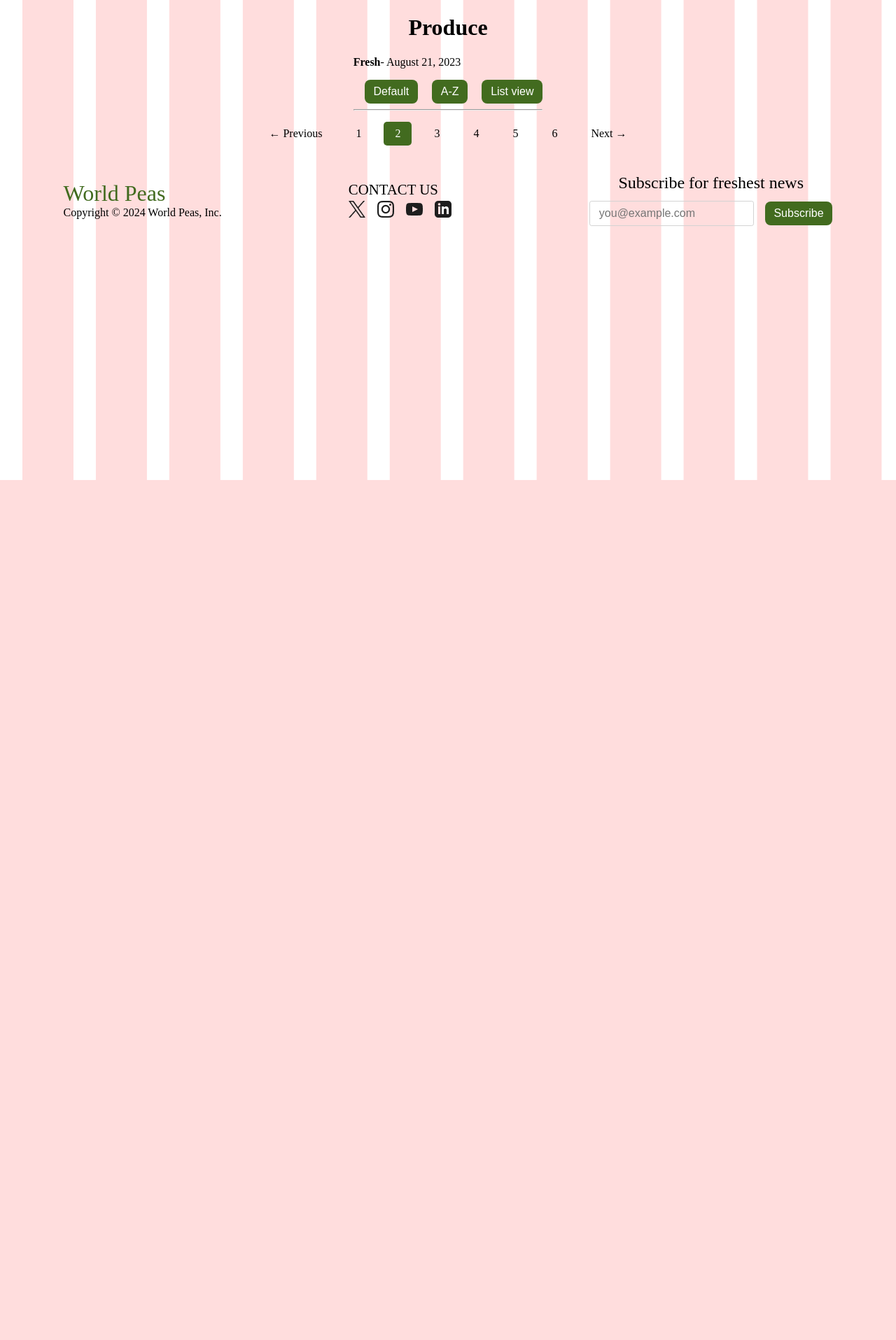
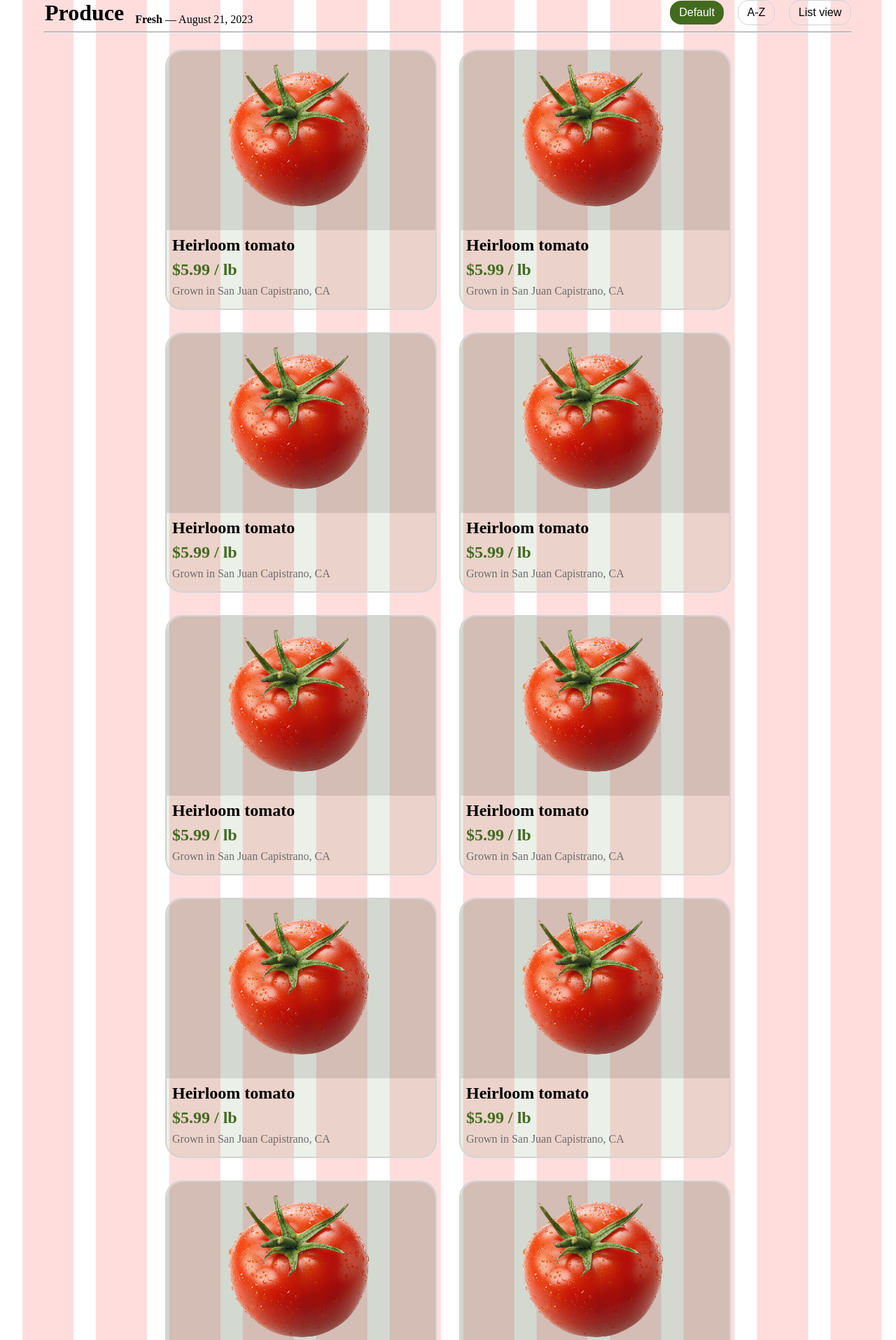
Before and after one commit to amoruch/web-store, a Flask app: template templates/shop.html in a window 1280 px wide. Shown: the part 114-2029 px from the top of the page at 70% size. Before the commit the page ends 800 px from the top, so only its background shows below. Run offline with Flask 3, Linux system fonts and the light colour scheme; the template is opened without the code that fills it, so the values that code supplies are empty.

Commit message:
finished third page

```diff
--- a/static/script.js
+++ b/static/script.js
@@ -0,0 +1,6 @@
+product_template = document.getElementById("product")
+shop = document.getElementsByClassName("shop")[0]
+
+for (let i = 0; i < 11; i++) {
+    shop.appendChild(product_template.content.cloneNode(true));
+}
--- a/static/style.css
+++ b/static/style.css
@@ -23,6 +23,24 @@ img {
 .logo {
     color: #426B1F;
     font-size: 2rem;
+}
+
+button.active {
+    background-color: #426B1F;
+    color: white;
+    border: 0;
+}
+
+button {
+    color: black;
+    background: None;
+    border: 1px solid lightgray;
+    border-radius: 0.5rem;
+    padding: 0;
+    font-size: 1em;
+    padding: 0.5em 0.8em 0.5em 0.8em;
+    margin-left: 1em;
+    width: auto;
 }
 
 header {
@@ -143,19 +161,10 @@ input {
     border-color: lightgray;
     padding: 0.5em 0.8em 0.5em 0.8em;
 }
+
 input[type="text"], input[type="email"], input[type="password"] {
     font-size: 1em;
     background: None;
-}
-button {
-    background-color: #426B1F;
-    color: white;
-    font-size: 1em;
-    border-radius: 0.5em;
-    border: 0;
-    padding: 0.5em 0.8em 0.5em 0.8em;
-    margin-left: 1em;
-    width: auto;
 }
 
 .sign-in {
@@ -169,6 +178,68 @@ button {
     }
     button {
         margin-top: 2em;
+    }
+}
+
+.produce {
+    display: flex;
+    flex-direction: row;
+    width: 90%;
+    justify-content: space-between;
+    .date {
+        display: flex;
+        align-items: flex-end;
+        p, h1 {
+            margin: 0;
+            margin-right: 1rem;
+        }
+    }
+    button {
+        border-radius: 1rem;
+    }
+}
+
+.shop {
+    display: flex;
+    flex-direction: row;
+    justify-content: center;
+    flex-wrap: wrap;
+    width: 90%;
+    .product {
+        margin: 1rem;
+        border: 2px solid lightgray;
+        border-radius: 1.5rem;
+        min-width: 15rem;
+        max-width: 25rem;
+        background-color: rgb(66, 107, 31, 0.1);
+        div {
+            display: flex;
+            justify-content: center;
+            height: 16rem;
+            width: 24rem;
+            background-color: rgb(0, 0, 0, 0.1);
+            border-radius: 1.5rem 1.5rem 0 0;
+            img {
+                max-height: 16rem;
+                max-width: 24rem;
+            }
+        }
+        p {
+            font-size: 1.5rem;
+            margin: 0.5rem 0 0 0.5rem;
+        }
+        .product-name {
+            font-weight: bolder;
+        }
+        .product-price {
+            font-weight: bolder;
+            color: #426B1F;
+        }
+        .product-desc {
+            color: #6D6D6D;
+            font-size: 1rem;
+            margin-bottom: 1rem;
+        }
     }
 }
 
--- a/templates/home.html
+++ b/templates/home.html
@@ -67,7 +67,7 @@
                 <p>Subscribe for freshest news</p>
                 <form action="">
                     <input type="text" placeholder="you@example.com">
-                    <button>Subscribe</button>
+                    <button class="active">Subscribe</button>
                 </form>
             </div>
         </footer>
--- a/templates/shop.html
+++ b/templates/shop.html
@@ -19,18 +19,18 @@
             </nav>
         </header>
         <main>
-            <div class="Produce">
+            <div class="produce">
                 <div class="date">
                     <h1>Produce</h1>
-                    <p><strong>Fresh</strong>- August 21, 2023</p>
+                    <p><strong>Fresh</strong>  —  August 21, 2023</p>
                 </div>
                 <div class="sort">
-                    <button>Default</button>
+                    <button class="active">Default</button>
                     <button>A-Z</button>
                     <button>List view</button>
                 </div>
-                <hr>
             </div>
+            <hr width="90%">
             <div class="shop"></div>
             <div class="pagination">
                 <a href="#">&larr; Previous</a>
@@ -61,10 +61,18 @@
                 <p>Subscribe for freshest news</p>
                 <form action="">
                     <input type="text" placeholder="you@example.com">
-                    <button>Subscribe</button>
+                    <button class="active">Subscribe</button>
                 </form>
             </div>
         </footer>
     </body>
+    <template id="product">
+        <div class="product">
+            <div><img src="/static/images/product1.png" alt="tomato"></div>
+            <p class="product-name">Heirloom tomato</p>
+            <p class="product-price">$5.99 / lb</p>
+            <p class="product-desc">Grown in San Juan Capistrano, CA</p>
+        </div>
+    </template>
     <script src="/static/script.js"></script>
 </html>
--- a/templates/sign-in.html
+++ b/templates/sign-in.html
@@ -29,7 +29,7 @@
                 <input type="password" name="" placeholder="********">
                 <p>Confirm password</p>
                 <input type="password" name="" placeholder="********">
-                <button>Sign in</button>
+                <button class="active">Sign in</button>
             </form>
         </main>
         <footer>
@@ -50,7 +50,7 @@
                 <p>Subscribe for freshest news</p>
                 <form action="">
                     <input type="text" placeholder="you@example.com">
-                    <button>Subscribe</button>
+                    <button class="active">Subscribe</button>
                 </form>
             </div>
         </footer>
```
Also changed, not shown: static/images/product1.png (added).
